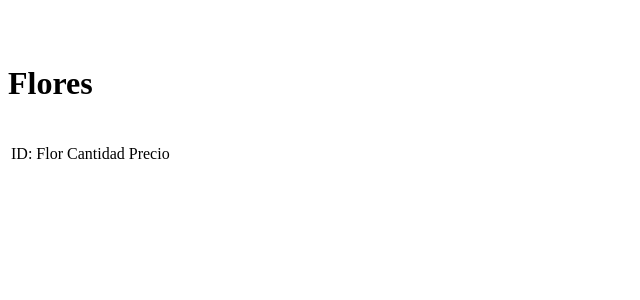
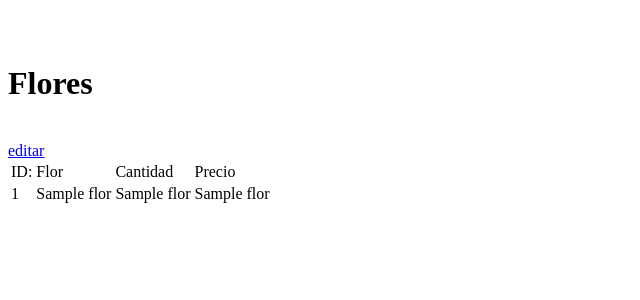
Before and after one commit to AdiGalvan/Flask182, a Flask app: template Examen2.html/templates/consultas.html in a window 1280 px wide. Shown: the top 300 px of the page, without its empty margins (0-640 px from the left). Run offline with Flask 3, Linux system fonts and the light colour scheme; the template is opened without the code that fills it: most values are stand-ins (such as "Sample title", 1, 10 or a date in 2020); some libraries are stand-ins or nearby versions.

Commit message:
Commit final_examen

```diff
--- a/Examen2.html/app.py
+++ b/Examen2.html/app.py
@@ -20,7 +20,7 @@ def ingresar():
    curSelect.execute('select * from tbflores')
    consulta= curSelect.fetchall()
 
-   return render_template('ingresar.html' )
+   return render_template('ingresar.html',flores=consulta  )
 
 
 
@@ -42,12 +42,12 @@ def registrar():
 @app.route('/editar/<id>')
 def editar(id):
     curEditar=mysql.connection.cursor()
-    curEditar.execute('select * from tbfrutas where id= %s ',(id,))
+    curEditar.execute('select * from tbflor where id= %s ',(id,))
     consultaId= curEditar.fetchone()
-    return render_template('EditarEliminar.html', fruta= consultaId)
+    return render_template('consultas.html', flores= consultaId)
 
 
-@app.route('/actualizar/<id>',methods=['POST'])
+@app.route('/actualizar/<id>',methods=['POST','GET'])
 def actualizar(id):
     if request.method == 'POST':
       Vnombre= request.form['txtNombre']
--- a/Examen2.html/templates/consultas.html
+++ b/Examen2.html/templates/consultas.html
@@ -3,7 +3,7 @@
 <head>
     <meta charset="UTF-8">
     <meta name="viewport" content="width=device-width, initial-scale=1.0">
-    <title>Consultar Fruta</title>
+    <title>Consultar Flor</title>
 </head>
 <body>
     <br>
@@ -19,6 +19,20 @@
                 <td>Precio</td>
             </tr>
         </thead>
+        <tbody>
+{%for flor in flores%}
+<tr>
+    <td>{{flor.0}}</td>
+    <td>{{flor.1}}</td>
+    <td>{{flor.2}}</td>
+    <td>{{flor.3}}</td>
+    <a href="/editar/{{flor.0}}"> editar</a>
+    </td>
+</tr>
+{%endfor%}
+
+</tbody>
+</table>
 
 </body>
 </html>
--- a/Examen2.html/templates/ingresar.html
+++ b/Examen2.html/templates/ingresar.html
@@ -5,7 +5,7 @@
     <meta charset="UTF-8">
     <meta name="viewport" content="width=device-width, initial-scale=1.0">
 
-    <title>FRUTERIA "LA TORONJITA"</title>
+    <title>FLORERIA "MARIA"</title>
 
 
 </head>
@@ -33,7 +33,7 @@
     <br>
 
 
-    <li><a href="/consultas" class="button1">Registrar Paciente</a></li>
+    <li><a href="/consultas" class="button1">Consultar flores</a></li>
 
 
     {%with mensajes= get_flashed_messages() %}
```
Also changed, not shown: Examen2.html/templates/editar.html (added, +30 -0 lines).
